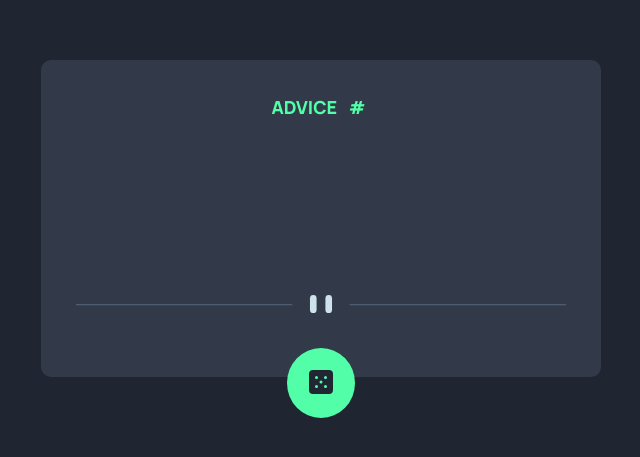
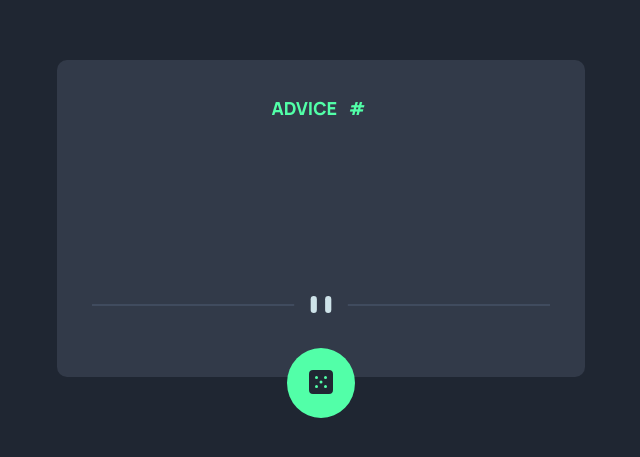
Before and after one commit to geekSamarth/Advice-generator-App, a plain HTML site: page index.html in a window 1280 px wide. Shown: the part 161-618 px from the top of the page, without its empty margins (319-959 px from the left). Drawn offline with Linux system fonts and the light colour scheme.

Commit message:
Minor Fixes

```diff
--- a/style.css
+++ b/style.css
@@ -24,7 +24,7 @@
   display: flex;
   flex-direction: column;
   align-items: center;
-  width: 35rem;
+  width: 33rem;
   max-width: 95%;
   background-color: var(--dark-grayish-blue);
   border-radius: 10px;
```
